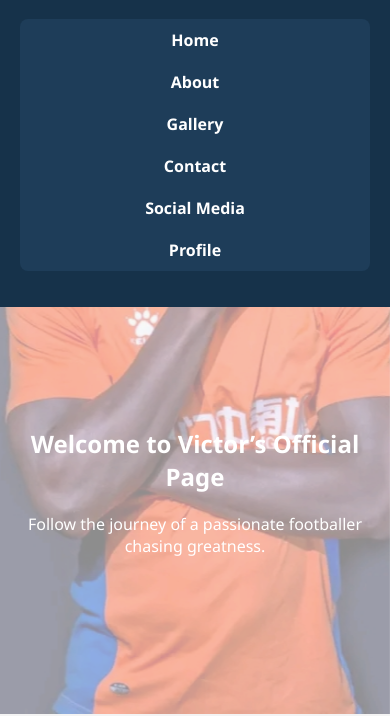
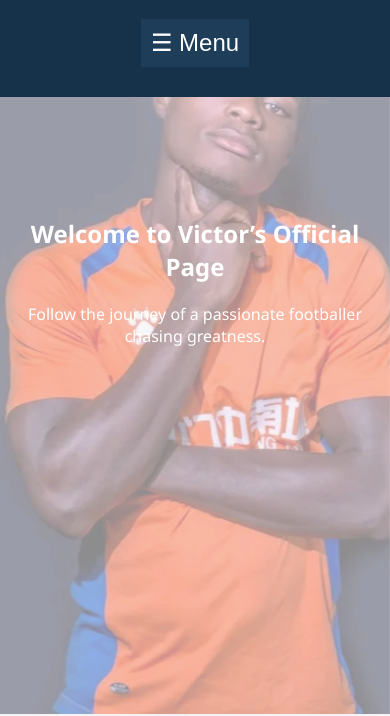
Before and after one commit to VictorLukumbu/victor-website, a plain HTML site: page index.html in a window 390 px wide. Shown: the part 130-846 px from the top of the page. Drawn offline with Linux system fonts and the light colour scheme.

Commit message:
Add files via upload

```diff
--- a/css/root.css
+++ b/css/root.css
@@ -346,10 +346,12 @@ cursor: pointer;
 /* ============================
  Responsive Navigation
 ============================= */
+
+
 @media (max-width: 768px) {
 nav ul {
   flex-direction: column;
-  display: flex; /* don't hid on mobile */
+  display: none; /* Hidden by default on mobile */
   background-color: #1e3d59;
   padding: 10px;
   border-radius: 8px;
@@ -472,5 +474,4 @@ box-shadow: 0 0 6px rgba(0,0,0,0.2); /* Soft shadow around the image */
 font-size: 18px;              /* Medium font size for name */
 margin: 5px 0;                /* Small vertical spacing */
 color: #333;
-
 }
--- a/index.html
+++ b/index.html
@@ -32,6 +32,8 @@
 
       </ul>
     </nav>
+    <button class="menu-toggle" onclick="toggleMenu()">☰ Menu</button>
+
   </header>
 
   <!-- Background slider container -->
@@ -69,5 +71,12 @@
 
   <!-- loads my JavaScript file for interactivity -->
   <script src="js/script.js"></script>
+
+  <script>
+    function toggleMenu() {
+      document.querySelector("nav ul").classList.toggle("show");
+    }
+  </script>
+
 </body>
 </html>
```
